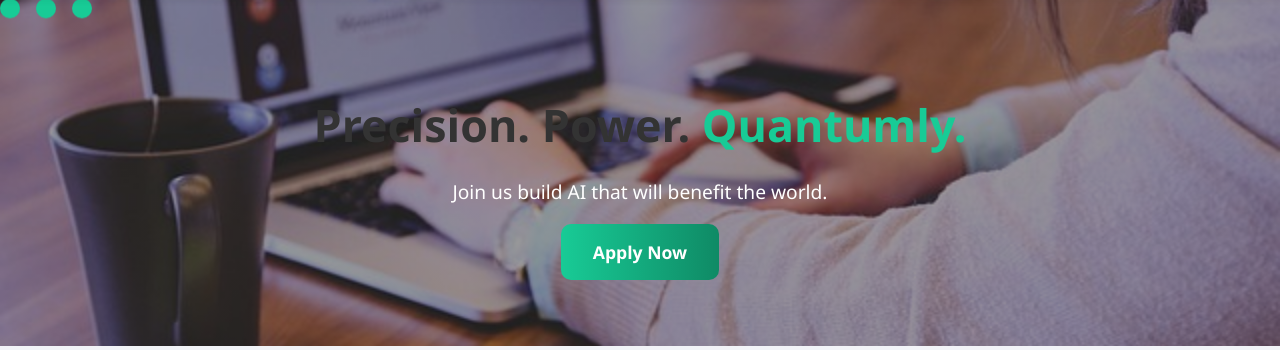
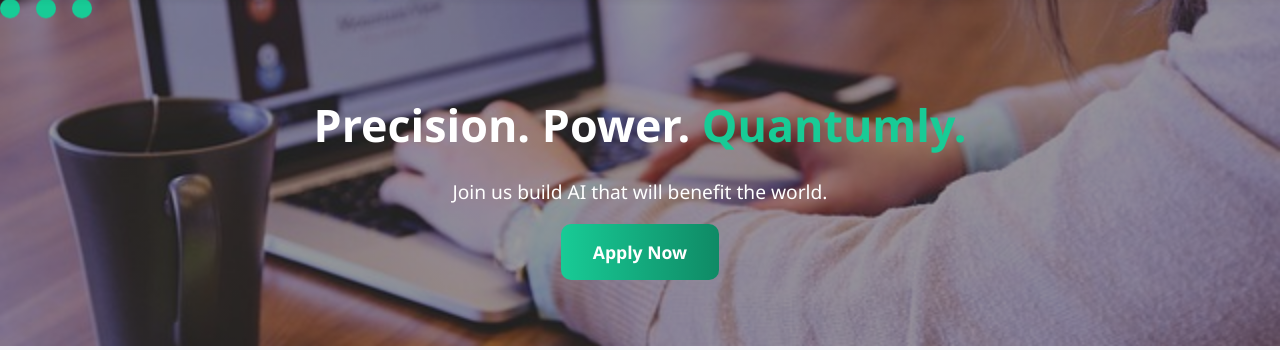
Before and after one commit to muangemutunga/shaka, a Flask app: page / in a window 1280 px wide. Shown: the part 119-469 px from the top of the page. Run offline with Flask 3, Linux system fonts and the light colour scheme.

Commit message:
Update styles.css

```diff
--- a/static/styles.css
+++ b/static/styles.css
@@ -1808,3 +1808,7 @@ nav ul.active {
 .quantum-particle {
     /* Add particle styles here */
 }
+
+.white-text {
+    color: white;
+}
```
